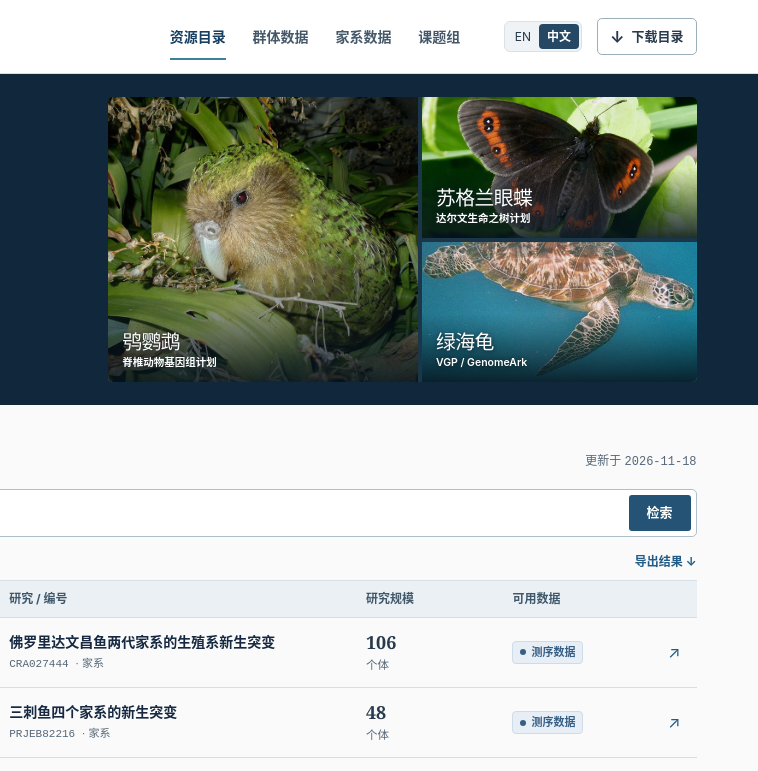
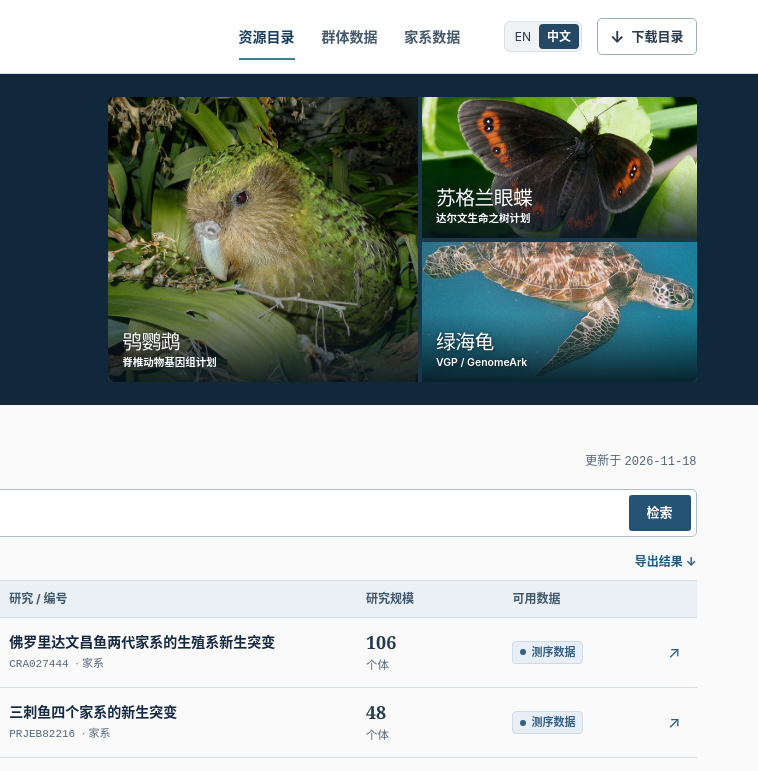
Before and after one commit to xuejinghub/pop-seq-resources, a plain HTML site: page zh/index.html in a window 1280 px wide. Shown: the top 771 px of the page, 522-1280 px from the left. Drawn offline with Linux system fonts and the light colour scheme.

Commit message:
Fix HTML structure and update header content

```diff
--- a/zh/index.html
+++ b/zh/index.html
@@ -4,7 +4,7 @@
 <link rel="alternate" hreflang="en" href="../index.html"><link rel="icon" href="../assets/favicon.png">
 <link rel="stylesheet" href="../assets/style.css"><script defer src="../assets/catalog.js"></script></head><body>
 <a class="skip" href="#main">跳至正文</a>
-<header><div class="frame top"><a class="brand" href="index.html"><span class="brand-mark" aria-hidden="true"><b></b><b></b><b></b><b></b></span><span>PopSeq <em>Atlas</em></span></a><nav aria-label="主导航"><a href="index.html" aria-current="page">资源目录</a><a href="population.html">群体数据</a><a href="pedigree.html">家系数据</a><a href="lab.html">课题组</a></nav><div class="utilities"><div class="languages" role="group" aria-label="语言"><a class="lang-link" href="../index.html" hreflang="en" lang="en" aria-label="Switch to English">EN</a><span aria-current="true" lang="zh-CN">中文</span></div><a class="download" href="../data/catalog.zh.tsv" download><span aria-hidden="true">↓</span> 下载目录</a></div></div></header>
+<header><div class="frame top"><a class="brand" href="index.html"><span class="brand-mark" aria-hidden="true"><b></b><b></b><b></b><b></b></span><span>PopSeq <em>Atlas</em></span></a><nav aria-label="主导航"><a href="index.html" aria-current="page">资源目录</a><a href="population.html">群体数据</a><a href="pedigree.html">家系数据</a></nav><div class="utilities"><div class="languages" role="group" aria-label="语言"><a class="lang-link" href="../index.html" hreflang="en" lang="en" aria-label="Switch to English">EN</a><span aria-current="true" lang="zh-CN">中文</span></div><a class="download" href="../data/catalog.zh.tsv" download><span aria-hidden="true">↓</span> 下载目录</a></div></div></header>
 <main id="main"><section class="hero"><div class="frame hero-grid"><div class="hero-copy">
 <h1>跨物种群体与家系<br><em>测序资源图谱</em></h1>
 <p class="intro">按物种查找家系测序队列和群体变异面板，获取数据、样本清单及原始研究。</p>
```
